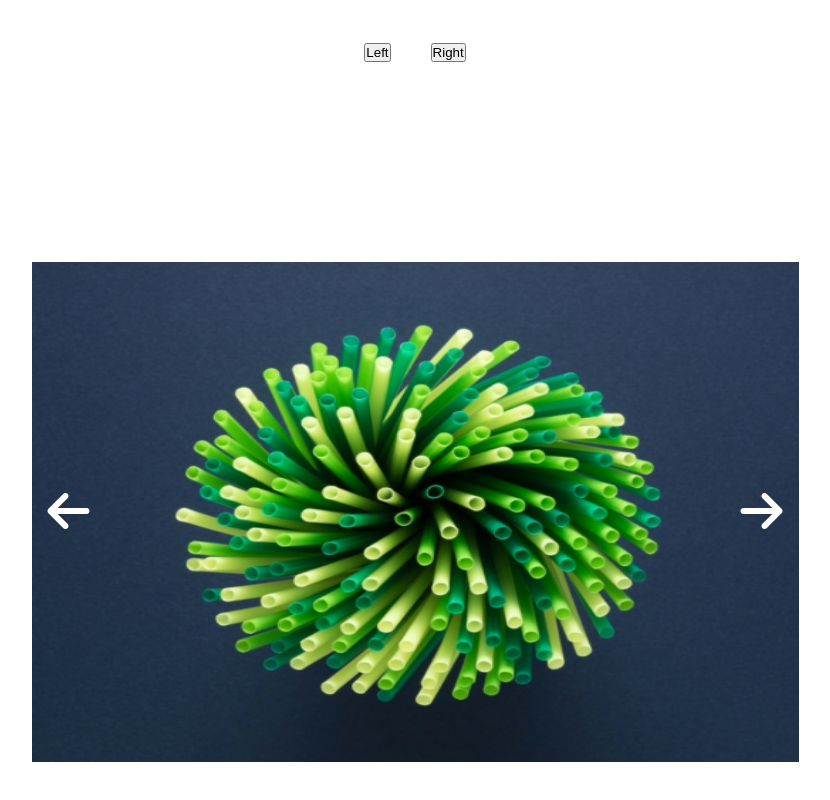
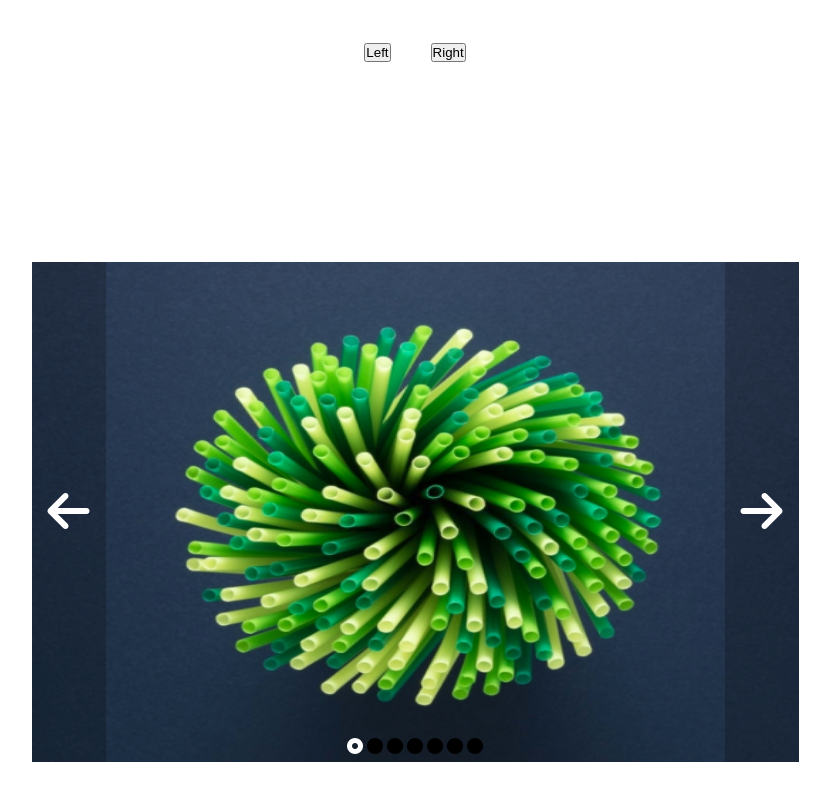
Before and after one commit to savus/carousel-practice, a React (Vite) app: page / in a window 1280 px wide. Shown: the part 736-1536 px from the top of the page, without its empty margins (225-1055 px from the left). Built offline with nearby package versions, Linux system fonts and the light colour scheme.

Commit message:
add index buttons to image-slider

```diff
--- a/src/Components/ImageSlider.tsx
+++ b/src/Components/ImageSlider.tsx
@@ -23,6 +23,7 @@ export function ImageSlider({ imageUrls }: TImageSliderProps) {
   }
   return (
     <div className="image-slider-container">
+      <div className="image-slider-body">
         <div className="sliders">
           {imageUrls.map((url, index) => (
             <img
@@ -40,6 +41,24 @@ export function ImageSlider({ imageUrls }: TImageSliderProps) {
         <button className="image-slider-btn right-button" onClick={goToNext}>
           <i className="fa-solid fa-arrow-right"></i>
         </button>
+        <div className="slider-index-buttons">
+          {imageUrls.map((_, index) => {
+            return (
+              <button
+                key={index}
+                className="img-slider-dot"
+                onClick={() => setImageIndex(index)}
+              >
+                {index === imageIndex ? (
+                  <i className="fa-solid fa-circle-dot"></i>
+                ) : (
+                  <i className="fa-solid fa-circle"></i>
+                )}
+              </button>
+            );
+          })}
+        </div>
+      </div>
     </div>
   );
 }
--- a/src/css/image-slider.css
+++ b/src/css/image-slider.css
@@ -9,6 +9,11 @@
   width: 100%;
   height: 500px;
   margin: 200px auto;
+}
+
+.image-slider-body {
+  width: 100%;
+  height: 100%;
   position: relative;
 }
 
@@ -38,10 +43,16 @@
   color: white;
   transition: background-color 200ms ease-in-out;
   cursor: pointer;
+  background-color: rgba(0, 0, 0, 0.2);
+}
+
+.image-slider-btn i {
+  fill: white;
+  stroke: black;
 }
 
 .image-slider-btn:hover {
-  background-color: rgba(0, 0, 0, 0.2);
+  background-color: rgba(0, 0, 0, 0.6);
 }
 
 .left-button {
@@ -51,3 +62,34 @@
 .right-button {
   right: 0;
 }
+
+.image-slider-btn:hover i {
+  animation: squish 200ms ease-in-out;
+}
+
+.slider-index-buttons {
+  position: absolute;
+  bottom: 0.5rem;
+  left: 50%;
+  translate: -50%;
+  display: flex;
+  gap: 0.25rem;
+}
+
+.img-slider-dot {
+  all: unset;
+  display: block;
+  cursor: pointer;
+  width: 1rem;
+  height: 1rem;
+}
+
+.fa-circle-dot {
+  color: white;
+}
+
+@keyframes squish {
+  50% {
+    scale: 1.4 0.6;
+  }
+}
```
Lines whose indentation alone changed are shown as unchanged.
